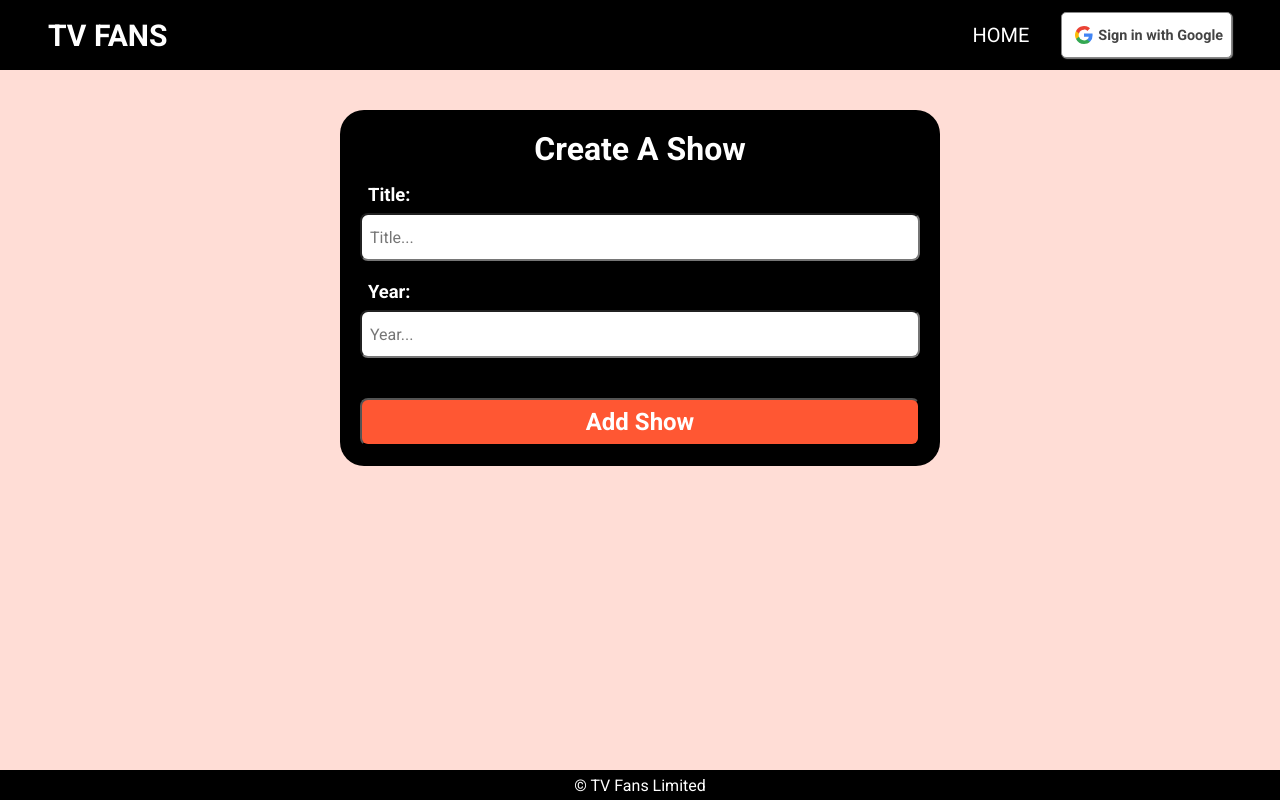
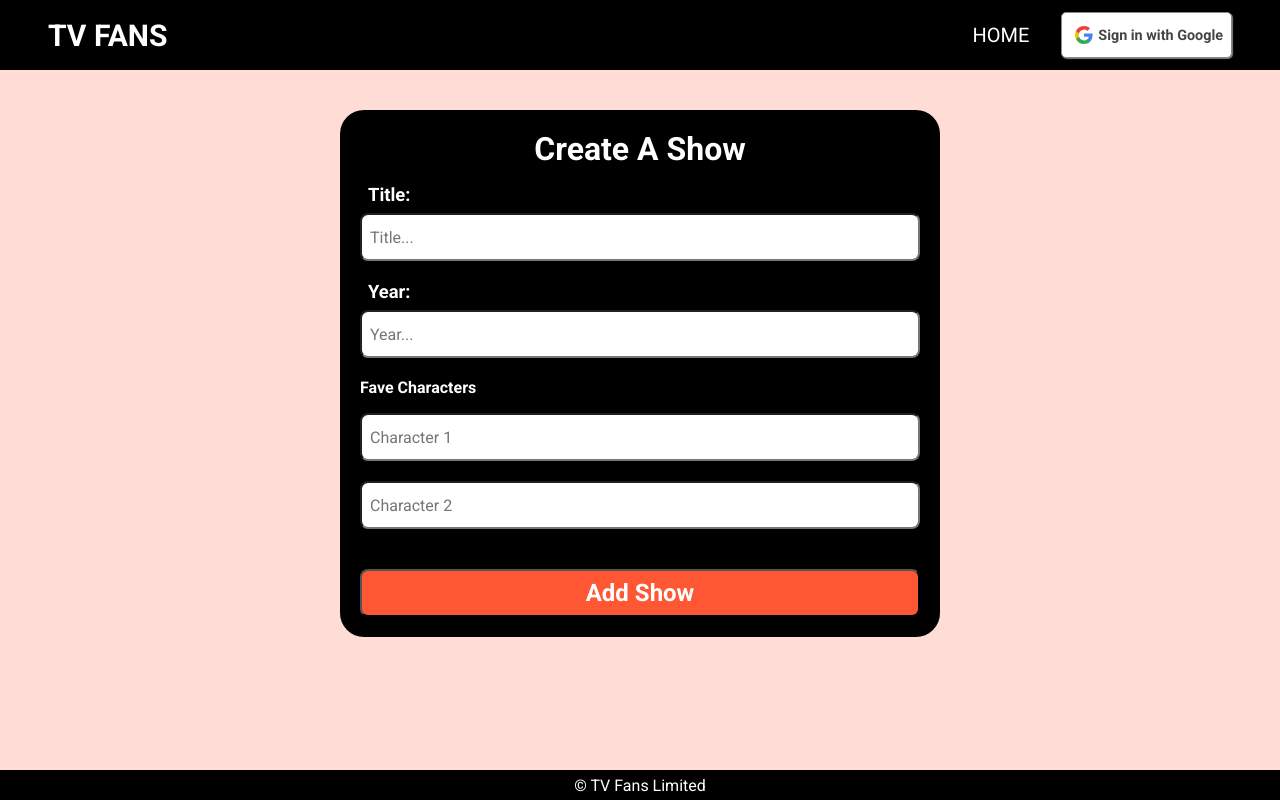
Before and after one commit to simplenotsimpler/n423-homework-final, a Next.js app: page /add in a window 1280 px wide. Built offline with nearby package versions, Linux system fonts and the light colour scheme; no server answers.

Commit message:
feature: start character fields

```diff
--- a/src/components/ShowForm.jsx
+++ b/src/components/ShowForm.jsx
@@ -19,12 +19,17 @@ const ShowForm = ({ showId }) => {
   const { getShowById, addShow, updateShow } = useFirebase();
   const { addNotification } = useNotification();
 
+  //characters - array of objects not array of strings. when just use strings the item is undefined when try to map it
+
+  const initialCharacters = [{ name: "" }, { name: "" }];
   const initialShowState = {
     title: "",
     year: "",
+    characters: initialCharacters,
   };
 
   const [show, setShow] = useState(initialShowState);
+
   const router = useRouter();
 
   const getShow = async () => {
@@ -48,9 +53,6 @@ const ShowForm = ({ showId }) => {
     }
   }, [showId]);
 
-  const handleChange = (e) =>
-    setShow({ ...show, [e.target.name]: e.target.value });
-
   const createShow = async () => {
     const newShow = { ...show, fan: currentUser.email };
 
@@ -72,6 +74,16 @@ const ShowForm = ({ showId }) => {
     }
   };
 
+  //NOTE: don't try to combine since the state change in characters affects renders
+  const handleChange = (e) =>
+    setShow({ ...show, [e.target.name]: e.target.value });
+
+  const handleInputChangeCharacters = (e, index) => {
+    const values = [...show.characters];
+    values[index] = { name: e.target.value };
+    setShow({ ...show, characters: [...values] });
+  };
+
   const handleSubmit = async (e) => {
     e.preventDefault();
 
@@ -88,6 +100,25 @@ const ShowForm = ({ showId }) => {
       setShow(initialShowState);
     }
   };
+
+  /*
+    NOTE: need character for the map even though value not read
+    changed _character so don't get the warning per 1st answer in https://stackoverflow.com/questions/50011443/tslint-how-to-disable-error-somevariable-is-declared-but-its-value-is-never-rea
+    */
+
+  const characterInputs = show.characters.map((_character, index) => {
+    return (
+      <div className={ShowFormStyles.showInputGroup} key={index}>
+        <input
+          type="text"
+          name="characters"
+          placeholder={`Character ${index + 1}`}
+          value={show.characters[index].name}
+          onChange={(e) => handleInputChangeCharacters(e, index)}
+        />
+      </div>
+    );
+  });
   return (
     <>
       <form className={ShowFormStyles.showForm} onSubmit={handleSubmit}>
@@ -120,6 +151,10 @@ const ShowForm = ({ showId }) => {
             required
           />
         </div>
+        <fieldset>
+          <h2>Fave Characters</h2>
+          {characterInputs}
+        </fieldset>
 
         <input
           type="submit"
--- a/src/styles/ShowForm.module.css
+++ b/src/styles/ShowForm.module.css
@@ -12,6 +12,11 @@
 
 .showForm h1 {
   text-align: center;
+  margin-bottom: 1rem;
+}
+
+.showForm h2 {
+  font-size: 1rem;
   margin-bottom: 1rem;
 }
 
```
